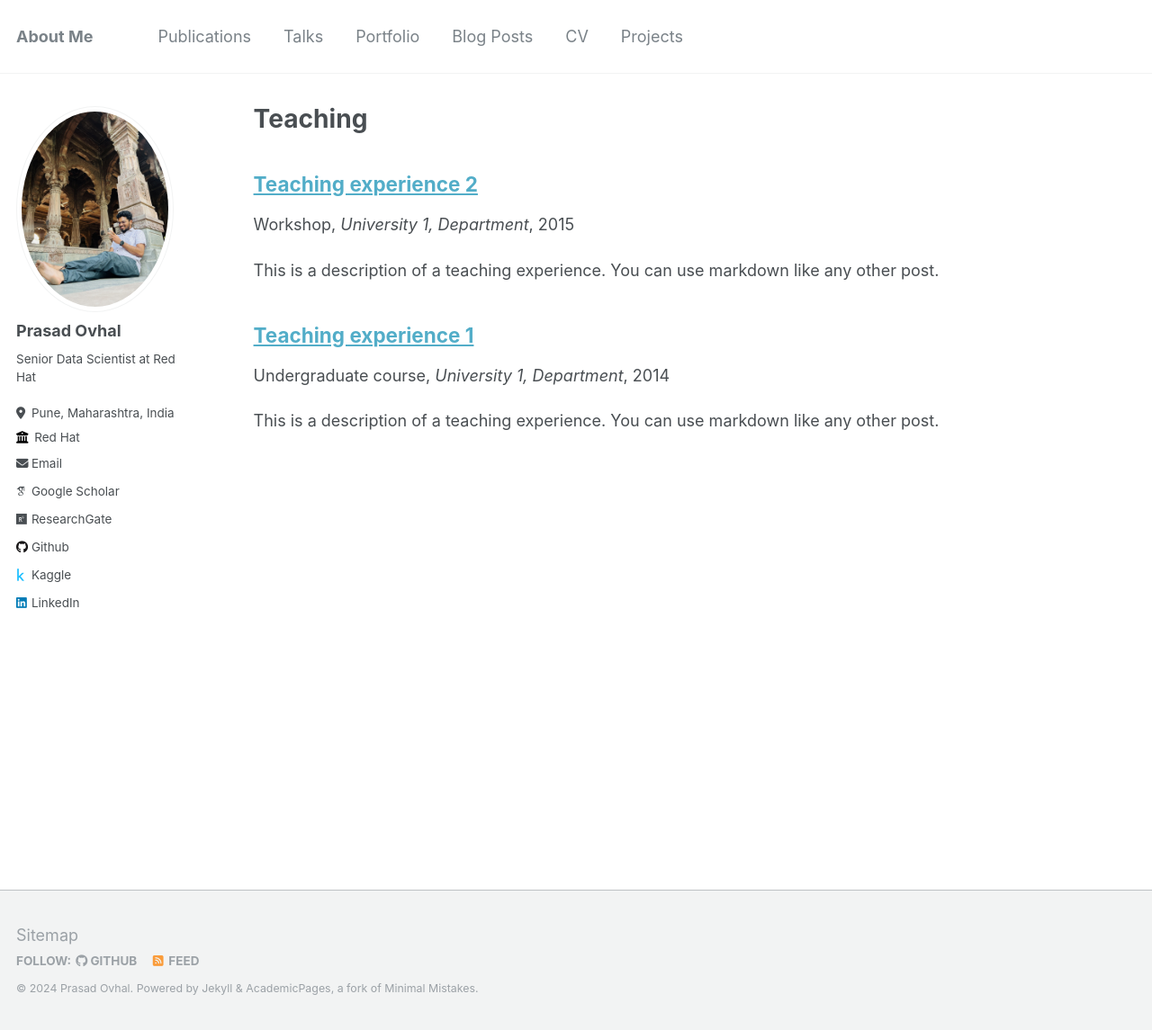
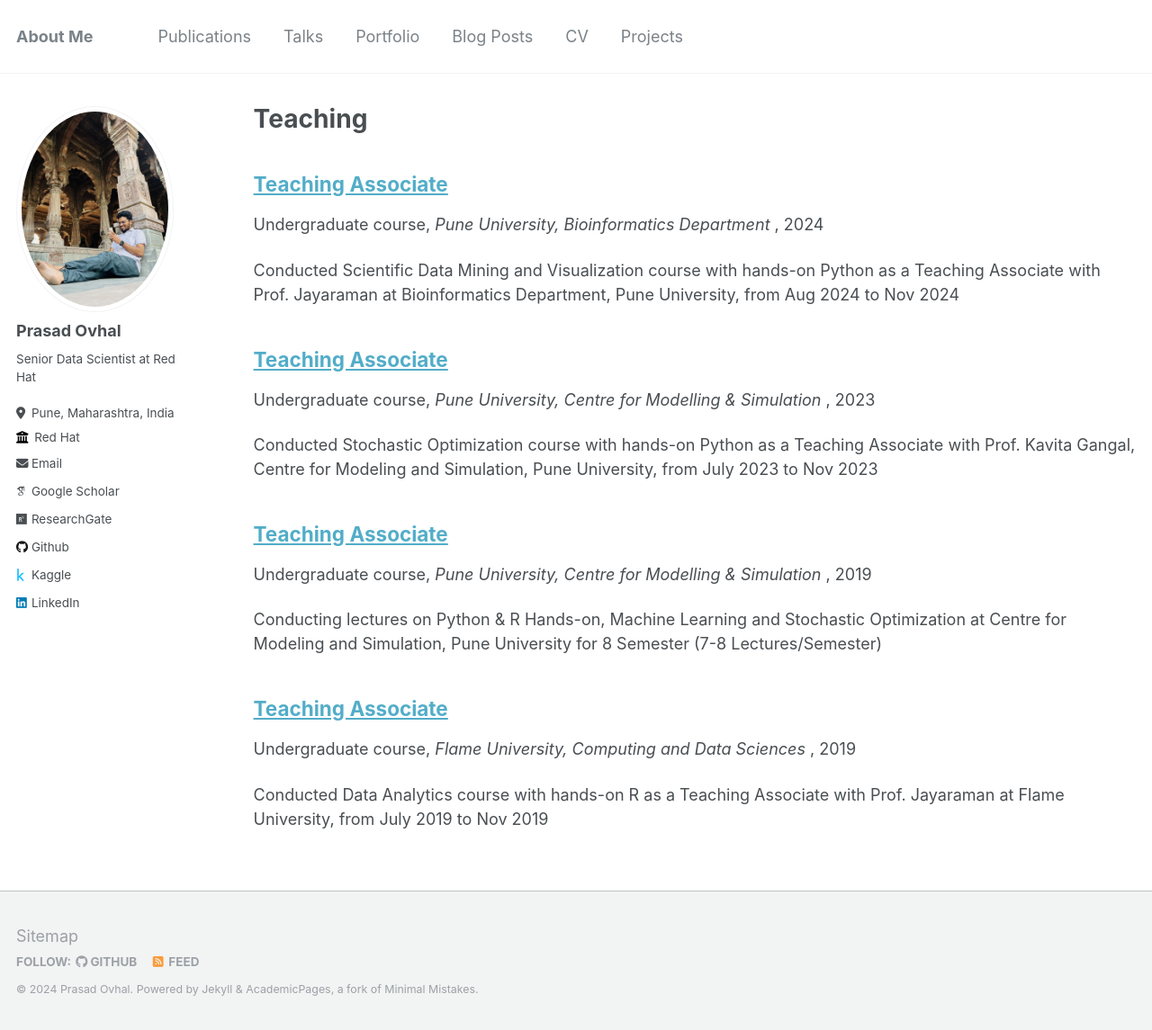
Before and after one commit to prasadovhal/prasadovhal.github.io, a Jekyll site: the page built from _pages/teaching.html, in a window 1280 px wide and 1145 px high. Shown: the whole window at 90% size. Built offline with Jekyll 4.4.1, drawn with Linux system fonts in a browser that asks for light colours; some web fonts are replaced.

Commit message:
teaching

```diff
--- a/_pages/cv.md
+++ b/_pages/cv.md
@@ -100,10 +100,10 @@ Publications
 Teaching
 ======
   <ul>{% for post in site.teaching reversed %}
-    {% include archive-single-talk-teaching.html  %}
+    {% include archive-single-talk-cv.html  %}
   {% endfor %}</ul>
 
-Teaching Assistance
+Teaching Associate
 ======
   * Machine Learning
   * Optimization
--- a/_teaching/2014-spring-teaching-1.md
+++ /dev/null
@@ -1,20 +0,0 @@
----
-title: "Teaching experience 1"
-collection: teaching
-type: "Undergraduate course"
-permalink: /teaching/2014-spring-teaching-1
-venue: "University 1, Department"
-date: 2014-01-01
-location: "City, Country"
----
-
-This is a description of a teaching experience. You can use markdown like any other post.
-
-Heading 1
-======
-
-Heading 2
-======
-
-Heading 3
-======
--- a/_teaching/2015-spring-teaching-2.md
+++ /dev/null
@@ -1,20 +0,0 @@
----
-title: "Teaching experience 2"
-collection: teaching
-type: "Workshop"
-permalink: /teaching/2015-spring-teaching-1
-venue: "University 1, Department"
-date: 2015-01-01
-location: "City, Country"
----
-
-This is a description of a teaching experience. You can use markdown like any other post.
-
-Heading 1
-======
-
-Heading 2
-======
-
-Heading 3
-======
--- /dev/null
+++ b/_teaching/2019-flame-teaching-1.md
@@ -0,0 +1,20 @@
+---
+title: "Teaching Associate"
+collection: teaching
+type: "Undergraduate course"
+permalink: /teaching/2019-flame-teaching-1
+venue: "Flame University, Computing and Data Sciences "
+date: 2019-08-01
+location: "Pune, India"
+---
+
+Conducted Data Analytics course with hands-on R as a Teaching Associate with Prof. Jayaraman at Flame University, from July 2019 to Nov 2019
+
+Heading 1
+======
+
+Heading 2
+======
+
+Heading 3
+======
--- /dev/null
+++ b/_teaching/2023-cms-teaching-2.md
@@ -0,0 +1,20 @@
+---
+title: "Teaching Associate"
+collection: teaching
+type: "Undergraduate course"
+permalink: /teaching/2023-cms-teaching-2
+venue: "Pune University, Centre for Modelling & Simulation "
+date: 2023-08-01
+location: "Pune, India"
+---
+
+Conducted Stochastic Optimization course with hands-on Python as a Teaching Associate with Prof. Kavita Gangal, Centre for Modeling and Simulation, Pune University, from July 2023 to Nov 2023
+
+Heading 1
+======
+
+Heading 2
+======
+
+Heading 3
+======
--- /dev/null
+++ b/_teaching/2023-cms-teaching-4.md
@@ -0,0 +1,20 @@
+---
+title: "Teaching Associate"
+collection: teaching
+type: "Undergraduate course"
+permalink: /teaching/2023-cms-teaching-4
+venue: "Pune University, Centre for Modelling & Simulation "
+date: 2019-08-01
+location: "Pune, India"
+---
+
+Conducting lectures on Python & R Hands-on, Machine Learning and Stochastic Optimization at Centre for Modeling and Simulation, Pune University for 8 Semester (7-8 Lectures/Semester)
+
+Heading 1
+======
+
+Heading 2
+======
+
+Heading 3
+======
--- /dev/null
+++ b/_teaching/2024-bioinfo-teaching-3.md
@@ -0,0 +1,20 @@
+---
+title: "Teaching Associate"
+collection: teaching
+type: "Undergraduate course"
+permalink: /teaching/2024-bioinfo-teaching-3
+venue: "Pune University, Bioinformatics Department "
+date: 2024-08-01
+location: "Pune, India"
+---
+
+Conducted Scientific Data Mining and Visualization course with hands-on Python as a Teaching Associate with Prof. Jayaraman at Bioinformatics Department, Pune University, from Aug 2024 to Nov 2024
+
+Heading 1
+======
+
+Heading 2
+======
+
+Heading 3
+======
```
Also changed, not shown: _pages/teaching.md (added, +17 -0 lines).
